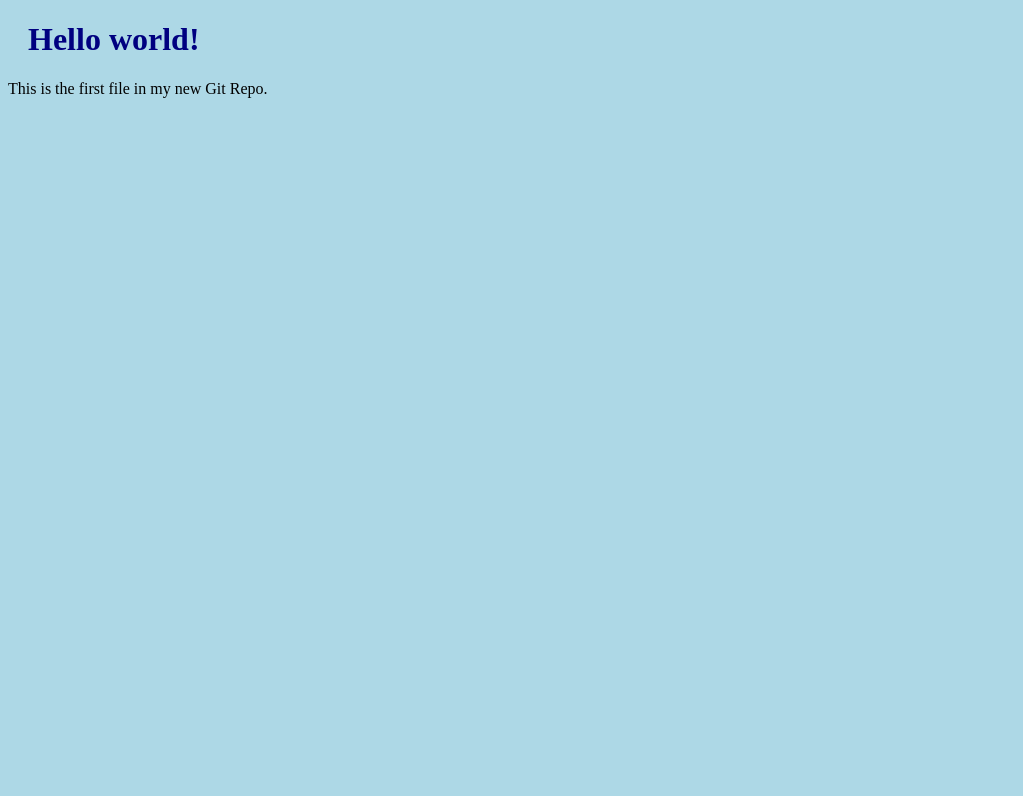
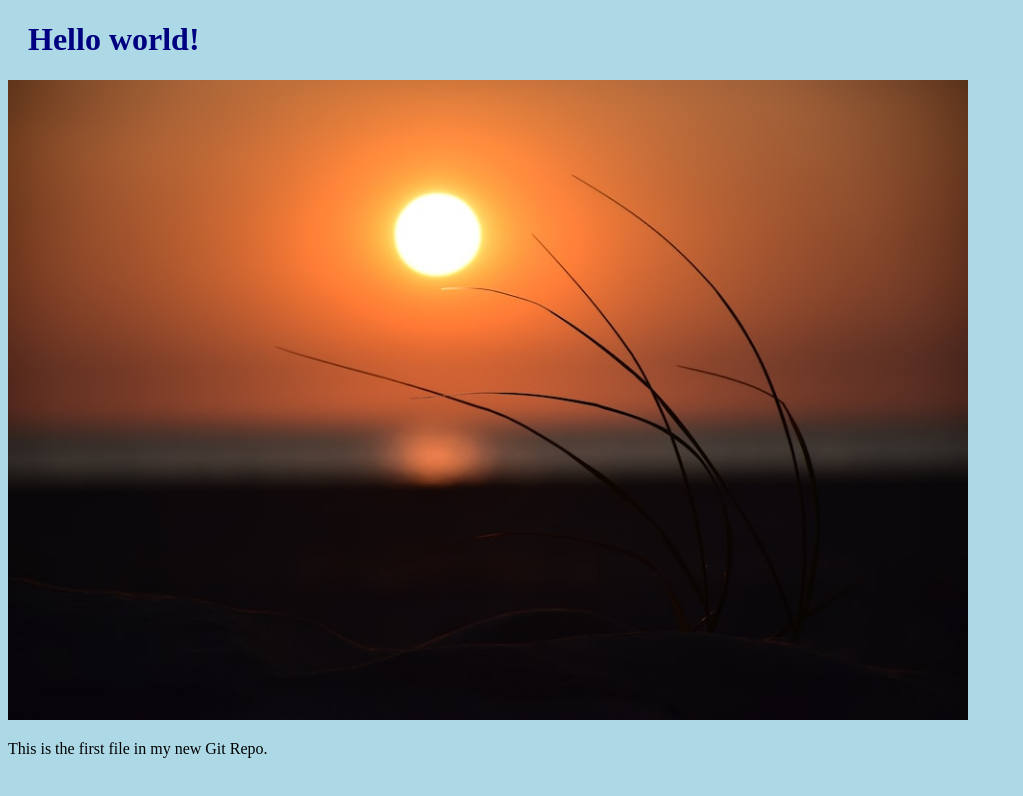
Before and after one commit to Amaankkk/hello-world, a plain HTML site: page index.html in a window 1280 px wide. Shown: the whole page, without its empty margins (0-1023 px from the left). Drawn offline with Linux system fonts and the light colour scheme.

Commit message:
Added image to hello world

```diff
--- a/index.html
+++ b/index.html
@@ -7,6 +7,8 @@
 <body>
 
 <h1>Hello world!</h1>
+<div><img src="nature.jpg" alt="Hello World from Space"
+    style="width:100%;max-width:960px"></div>
 <p>This is the first file in my new Git Repo.</p>
 
 
```
Also changed, not shown: nature.jpg (added).
